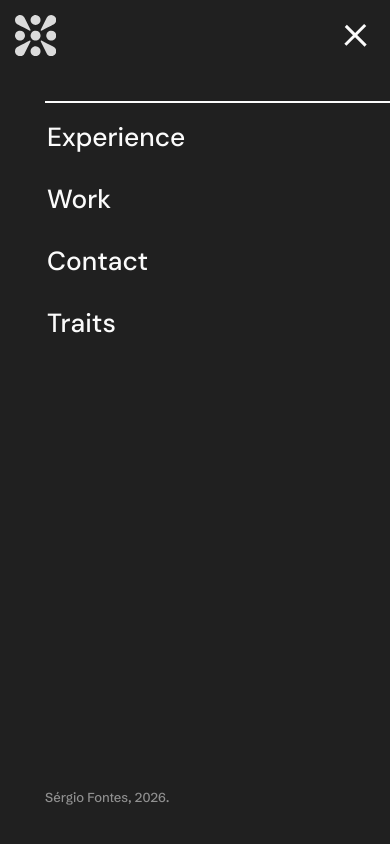
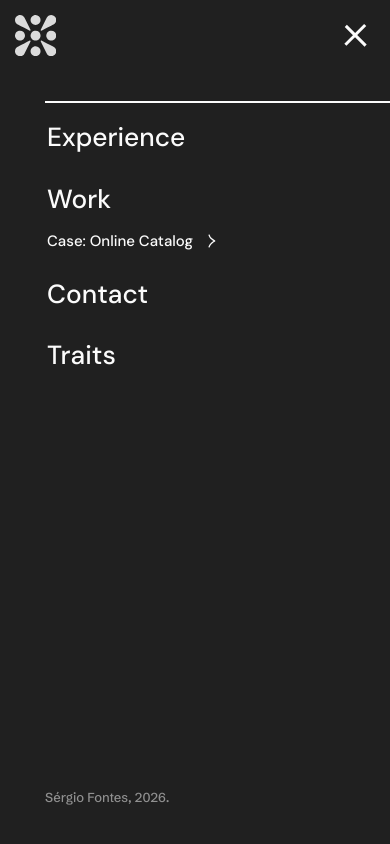
Before and after one commit to sergiofontes/fontes.cc, a Next.js app: page / in a window 390 px wide. Both pictures are taken after a click on the button 354 px from the left and 35 px from the top of the page. Shown: the top 844 px of the page. Built offline with nearby package versions, Linux system fonts and the light colour scheme.

Commit message:
Add the mobile case link and fix the back chevron in Safari

```diff
--- a/components/nav/nav.js
+++ b/components/nav/nav.js
@@ -9,9 +9,14 @@ import IconArrow from "../../public/images/icon_arrow.svg";
 import IconChevron from "../../public/images/icon_chevron.svg";
 
 // Home nav: in-page anchors (react-scroll). The last link is spied, flipping its arrow.
+// Work carries a `sub` page link to the case, surfaced only in the mobile menu.
 const HOME_LINKS = [
   { label: "Experience", to: "experience" },
-  { label: "Work", to: "work" },
+  {
+    label: "Work",
+    to: "work",
+    sub: { label: "Case: Online Catalog", href: "/work/catalog" },
+  },
   { label: "Contact", to: "contact" },
   { label: "Traits", to: "traits", spy: true },
 ];
@@ -26,6 +31,11 @@ Nav.propTypes = {
       to: PropTypes.string,
       href: PropTypes.string,
       spy: PropTypes.bool,
+      // Mobile-menu-only page link nested under this item (e.g. Work → a case).
+      sub: PropTypes.shape({
+        label: PropTypes.string.isRequired,
+        href: PropTypes.string.isRequired,
+      }),
     }),
   ),
   symbol: PropTypes.shape({
@@ -118,6 +128,7 @@ export default function Nav({ links = HOME_LINKS, symbol = HOME_SYMBOL }) {
                 className={cn("nav_link", {
                   "-back": item.href,
                   "-active": item.spy && atSpied,
+                  "-sub": item.sub,
                 })}
                 key={item.label}
               >
@@ -125,7 +136,7 @@ export default function Nav({ links = HOME_LINKS, symbol = HOME_SYMBOL }) {
                   item,
                   item.href ? (
                     <>
-                      <span className="nav_back" aria-hidden="true">
+                      <span className="nav_chevron" aria-hidden="true">
                         <IconChevron />
                       </span>
                       {item.label}
@@ -133,6 +144,18 @@ export default function Nav({ links = HOME_LINKS, symbol = HOME_SYMBOL }) {
                   ) : (
                     item.label
                   ),
+                )}
+                {item.sub && (
+                  <a
+                    className="nav_sub"
+                    href={item.sub.href}
+                    onClick={handleCloseClick}
+                  >
+                    {item.sub.label}
+                    <span className="nav_chevron" aria-hidden="true">
+                      <IconChevron />
+                    </span>
+                  </a>
                 )}
                 {index === links.length - 1 && (
                   <span className="nav_arrow">
--- a/components/nav/nav.scss
+++ b/components/nav/nav.scss
@@ -37,17 +37,42 @@
     list-style: none;
   }
 
-  .nav_link.-back a { font-size: 1rem; }
+  .nav_sub,
+  .nav_link.-back a {
+    gap: var(--space-sm);
+    font-size: 1rem;
+  }
 
-  .nav_back {
+  // The case sub-link stacks under its parent (Work) link; menu-only, so hidden
+  // once the desktop side-nav takes over.
+  .nav_link.-sub {
+    display: flex;
+    flex-direction: column;
+    gap: var(--space-sm);
+    align-items: flex-start;
+  }
+
+  .nav_sub {
+    @include media(">desktop") { display: none; }
+  }
+
+  .nav_chevron {
     display: inline-flex;
     align-items: center;
-    width: 1.6rem;
-    height: 1.6rem;
-    margin-right: var(--space-sm);
-    transform: rotate(180deg); // the shared arrow points right; flip it to point back
+    width: 1.2rem;
+    height: 1.2rem;
     path { fill: var(--color-text-inverse); }
+
+    // SVGR drops width/height (next.config.js `dimensions: false`), leaving only a
+    // viewBox; Safari then collapses the SVG to 0 inside this flex box, so size it.
+    svg {
+      width: 100%;
+      height: 100%;
+    }
   }
+
+  // The shared chevron points right; flip it for the back link.
+  .nav_link.-back .nav_chevron { transform: rotate(180deg); }
 
   .nav_divisor {
     display: block;
@@ -98,25 +123,17 @@
     .nav_button, .nav_divisor { display: none; }
 
     // The back link returns to the top of the list (DOM order), dimmed, with its
-    // arrow hung in the left margin so the label lines up with the other links.
+    // chevron hung in the left margin so the label lines up with the other links.
     .nav_link.-back {
       position: relative;
       opacity: .5;
       &:hover, &:focus-within { opacity: 1; }
     }
 
-    .nav_back {
+    .nav_link.-back .nav_chevron {
       position: absolute;
       top: .15rem;
       left: -1.5rem;
-      width: 1.2rem;
-      height: 1.2rem;
-      margin: 0;
-
-      svg {
-        width: 100%;
-        height: 100%;
-      }
     }
 
     .grid {
--- a/pages/work/catalog.js
+++ b/pages/work/catalog.js
@@ -11,7 +11,7 @@ import Footer from "../../components/footer";
 import Motion from "../../components/motion";
 
 const CASE_LINKS = [
-  { label: "Back", href: "/" },
+  { label: "Back to home", href: "/" },
   { label: "What", to: "what" },
   { label: "Why & how", to: "why-how" },
   { label: "Solution", to: "solution", spy: true },
```
